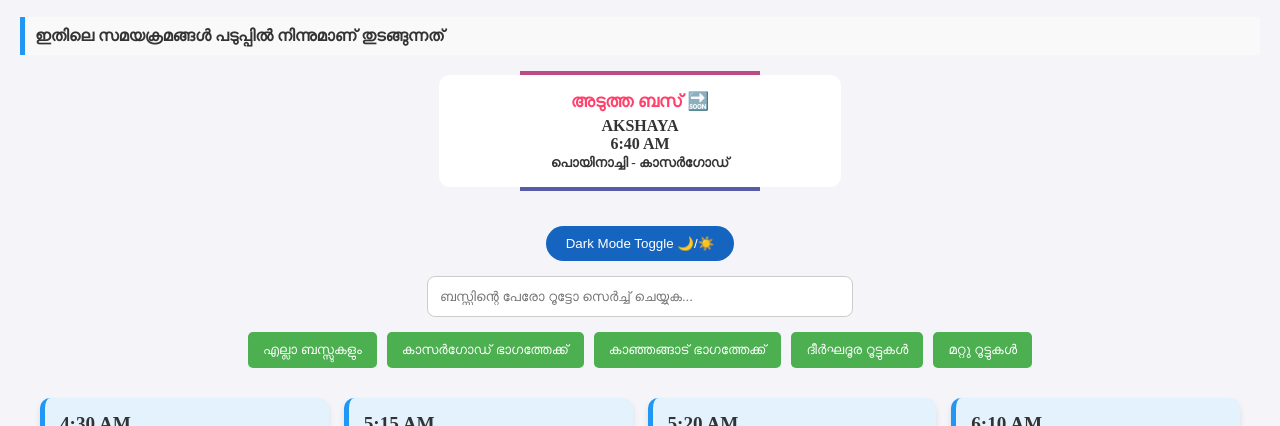
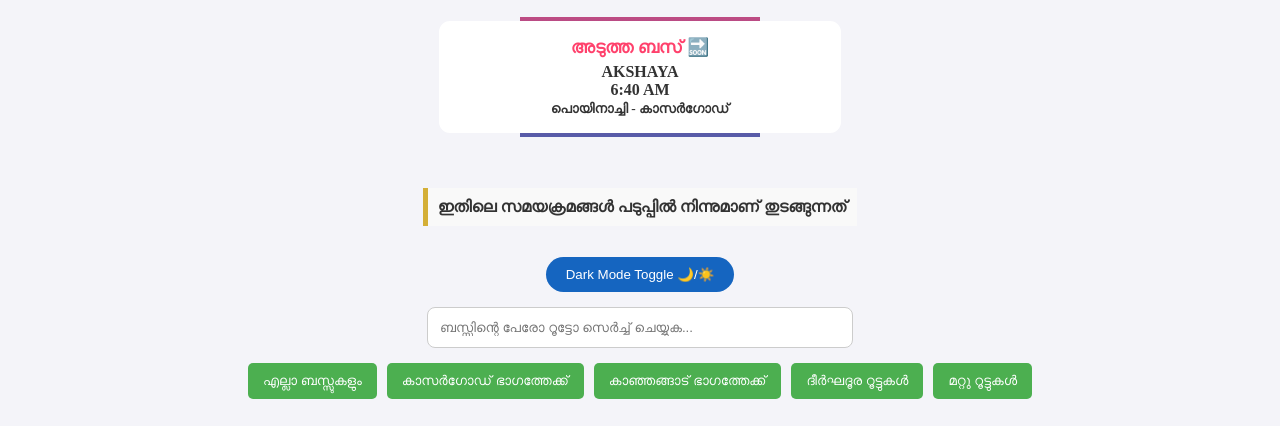
Before and after one commit to kcym-paduppu-official/Kcym-bus-routes-2026, a plain HTML site: page index.html in a window 1280 px wide. Shown: the part 300-726 px from the top of the page. Drawn offline with Linux system fonts and the light colour scheme.

Commit message:
index.html

```diff
--- a/index.html
+++ b/index.html
@@ -213,9 +213,6 @@
 
 <img src="logo.png" alt="Description" class="my-image">ബസ് സമയക്രമം</h2>
     </header>
-    <p style="background-color: #f9f9f9; padding: 10px; border-left: 5px solid #2196F3;">
-  ഇതിലെ സമയക്രമങ്ങൾ പടുപ്പിൽ നിന്നുമാണ് തുടങ്ങുന്നത്
-    </p>
 
     <div class="controls">
         <div class="next-bus-frame">
@@ -224,6 +221,11 @@
                 <div id="nextBusInfo">തിരയുന്നു...</div>
             </div>
         </div>
+        <p style="background-color: #f9f9f9; padding: 10px; border-left: 5px solid #D4AF37;">
+  ഇതിലെ സമയക്രമങ്ങൾ പടുപ്പിൽ നിന്നുമാണ് തുടങ്ങുന്നത്
+        </p>
+
+
 
         <button class="dark-mode-btn" onclick="toggleDarkMode()">Dark Mode Toggle 🌙/☀️</button>
 
```
